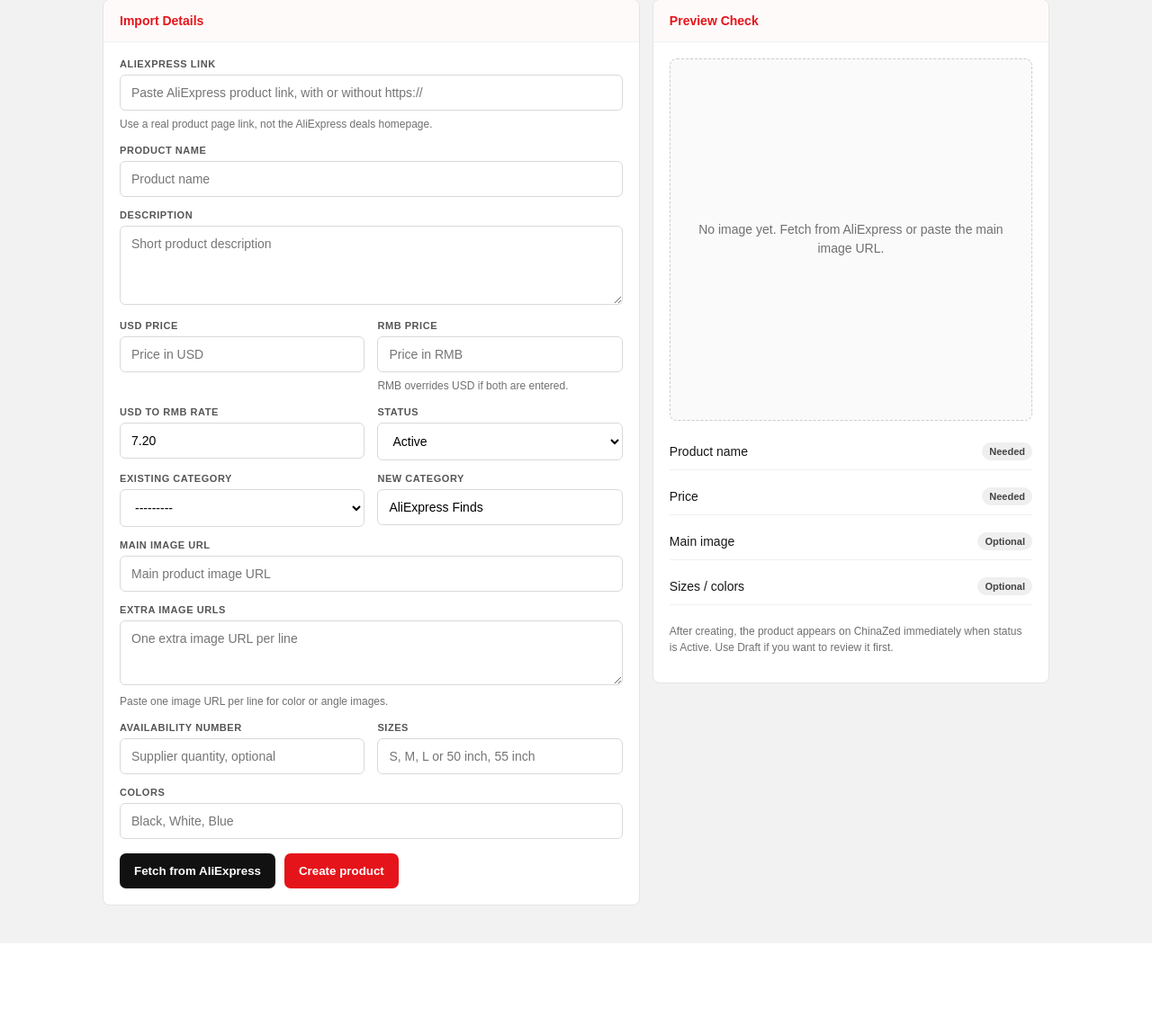
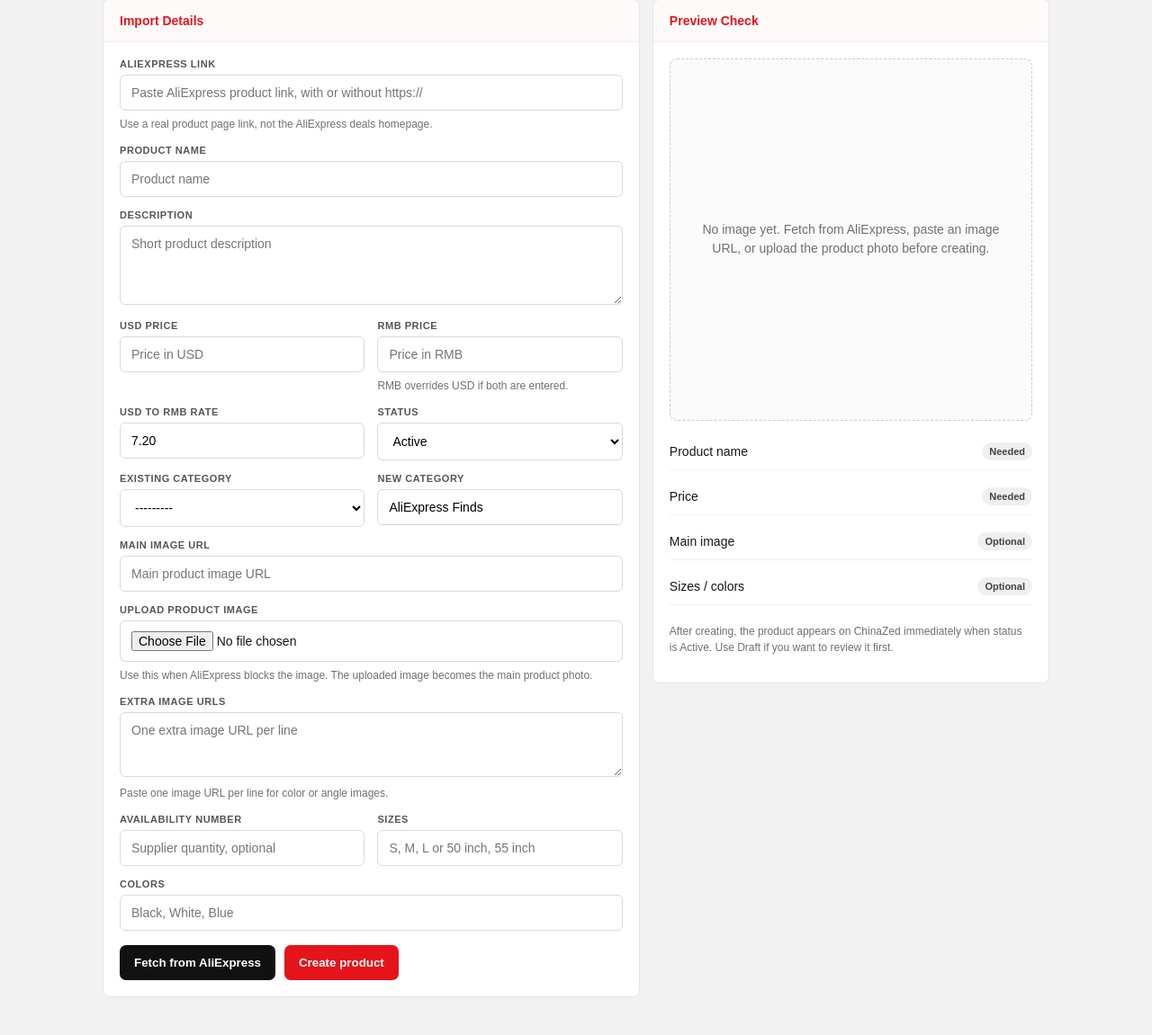
Before and after one commit to eddiemac1993/china_zed_marketplace, a Django app: page /staff/aliexpress-import/ in a window 1280 px wide. Shown: the part 220-1371 px from the top of the page at 90% size. Before the commit the page ends 1269 px from the top, so only its background shows below. Run offline with Django 5.2, Linux system fonts and the light colour scheme; a user stored in the database is signed in; tables that the repository leaves empty hold one stand-in row (values such as "Sample post").

Commit message:
Allow image upload in AliExpress importer

```diff
--- a/core/forms.py
+++ b/core/forms.py
@@ -324,6 +324,13 @@ class AliExpressProductImportForm(forms.Form):
             "placeholder": "Main product image URL",
         }),
     )
+    uploaded_image = forms.ImageField(
+        required=False,
+        widget=forms.ClearableFileInput(attrs={
+            "class": "form-control",
+            "accept": "image/*",
+        }),
+    )
     external_gallery_urls = forms.CharField(
         required=False,
         widget=forms.Textarea(attrs={
--- a/core/templates/core/aliexpress_import.html
+++ b/core/templates/core/aliexpress_import.html
@@ -199,7 +199,7 @@
             <section class="card">
                 <div class="card-head">Import Details</div>
                 <div class="card-body">
-                    <form method="POST">
+                    <form method="POST" enctype="multipart/form-data">
                         {% csrf_token %}
 
                         <div class="form-grid">
@@ -259,6 +259,13 @@
                             </div>
 
                             <div class="full">
+                                <label for="{{ form.uploaded_image.id_for_label }}">Upload product image</label>
+                                {{ form.uploaded_image }}
+                                {% if form.uploaded_image.errors %}<div class="error">{{ form.uploaded_image.errors.0 }}</div>{% endif %}
+                                <div class="help">Use this when AliExpress blocks the image. The uploaded image becomes the main product photo.</div>
+                            </div>
+
+                            <div class="full">
                                 <label for="{{ form.external_gallery_urls.id_for_label }}">Extra image URLs</label>
                                 {{ form.external_gallery_urls }}
                                 <div class="help">Paste one image URL per line for color or angle images.</div>
@@ -294,7 +301,7 @@
                     {% if form.external_image_url.value %}
                         <img class="preview-img" src="{{ form.external_image_url.value }}" alt="Product preview">
                     {% else %}
-                        <div class="empty-img">No image yet. Fetch from AliExpress or paste the main image URL.</div>
+                        <div class="empty-img">No image yet. Fetch from AliExpress, paste an image URL, or upload the product photo before creating.</div>
                     {% endif %}
 
                     <div class="checklist">
--- a/core/views.py
+++ b/core/views.py
@@ -1051,7 +1051,7 @@ def aliexpress_import_view(request):
 
     if request.method == "POST":
         action = request.POST.get("action", "preview")
-        form = AliExpressProductImportForm(request.POST)
+        form = AliExpressProductImportForm(request.POST, request.FILES)
 
         if form.is_valid() and action == "preview":
             product_url = form.cleaned_data["product_url"]
@@ -1132,6 +1132,11 @@ def aliexpress_import_view(request):
                         "supplier_note": "Created from the staff AliExpress import page. Confirm availability, variants, shipping, and final landed price before sourcing.",
                     },
                 )
+                uploaded_image = cleaned.get("uploaded_image")
+                if uploaded_image:
+                    product.image = uploaded_image
+                    product.save(update_fields=["image", "updated_at"])
+
                 messages.success(
                     request,
                     f"{'Created' if created else 'Updated'} {product.name}.",
```
Also changed, not shown: core/tests.py (+35 -0 lines).
